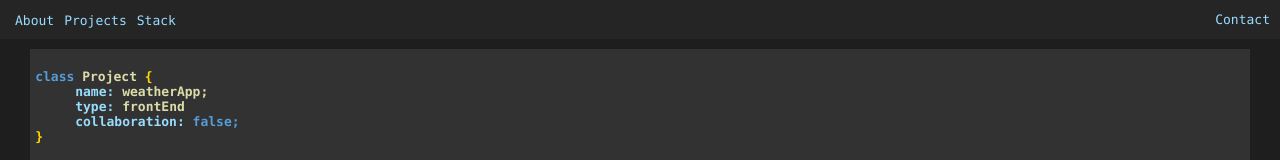
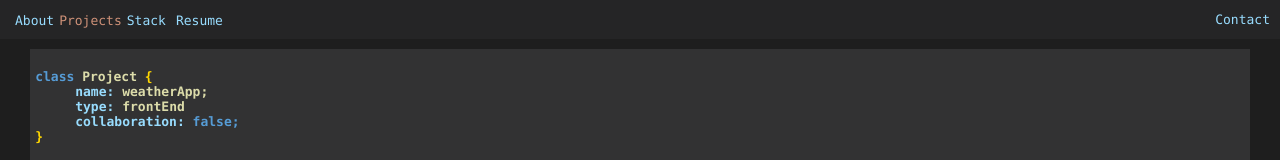
Before and after one commit to connor-kfitz/React-Portfolio, a React (Create React App) app: page / in a window 1280 px wide. Shown: the top 160 px of the page. Built offline with nearby package versions, Linux system fonts and the light colour scheme.

Commit message:
Added NavBar Colours

```diff
--- a/src/components/Nav.js
+++ b/src/components/Nav.js
@@ -6,11 +6,13 @@ function Nav({ currentPage, changePage}) {
         <nav>
             <div id="nav" className="flex">
                 <ul className="navTabs" >
-                    <li><a href="#about" onClick={() => changePage('About')} className="navItem">About</a></li>
-                    <li><a href="#project" onClick={() => changePage('Project')} className="navItem">Projects</a></li>
-                    <li><a href="#stack" onClick={() => changePage('Stack')} className="navItem">Stack</a></li>
+                    <li><a href="#about" onClick={() => changePage('About')} className={currentPage === 'About' ? "activeNavItem" : "navItem"}>About</a></li>
+                    <li><a href="#project" onClick={() => changePage('Project')} className={currentPage === 'Project' ? "activeNavItem" : "navItem"}>Projects</a></li>
+                    <li><a href="#stack" onClick={() => changePage('Stack')} className={currentPage === 'Stack' ? "activeNavItem" : "navItem"}>Stack</a></li>
+                    <li><a href="#resume" onClick={() => changePage('Resume')} className={currentPage === 'Resume' ? "activeNavItem" : "navItem"}>Resume</a></li>
+
                 </ul>
-                <a href="">Contact</a>
+                <a id="contactNavItem" href="">Contact</a>
             </div>
         </nav>
     )
--- a/src/components/PortfolioContainer.js
+++ b/src/components/PortfolioContainer.js
@@ -4,6 +4,7 @@ import Footer from "./Footer";
 import About from "./pages/About";
 import Project from "./pages/Project";
 import Stack from "./pages/Stack";
+import Resume from "./pages/Resume";
 
 export default function PortfolioContainer() {
     const [currentPage, setCurrentPage] = useState('Project');
@@ -18,6 +19,9 @@ export default function PortfolioContainer() {
         if (currentPage === 'Stack') {
             return <Stack />;
         }
+        if (currentPage === 'Resume') {
+            return <Resume />;
+        }
     };
 
     const changePage = (page) => setCurrentPage(page);
--- a/src/styles/Navbar.css
+++ b/src/styles/Navbar.css
@@ -6,17 +6,26 @@
 }
 
 .navItem {
+    margin: 0 5px 0 5px;
     color:#98dcfe ;
-    text-decoration: none;
-    margin: 0 5px 0 5px;
+
+}
+
+#contactNavItem {
+    color:#98dcfe ;
 }
 
 #nav a {
-    color:#98dcfe ;
     text-decoration: none;
     font-size: small;
 }
 
+.activeNavItem {
+    color: #ce9178;
+}
+
+
+
 #nav li {
     display: inline;
 }
```
Also changed, not shown: src/components/pages/Resume.js (added).
